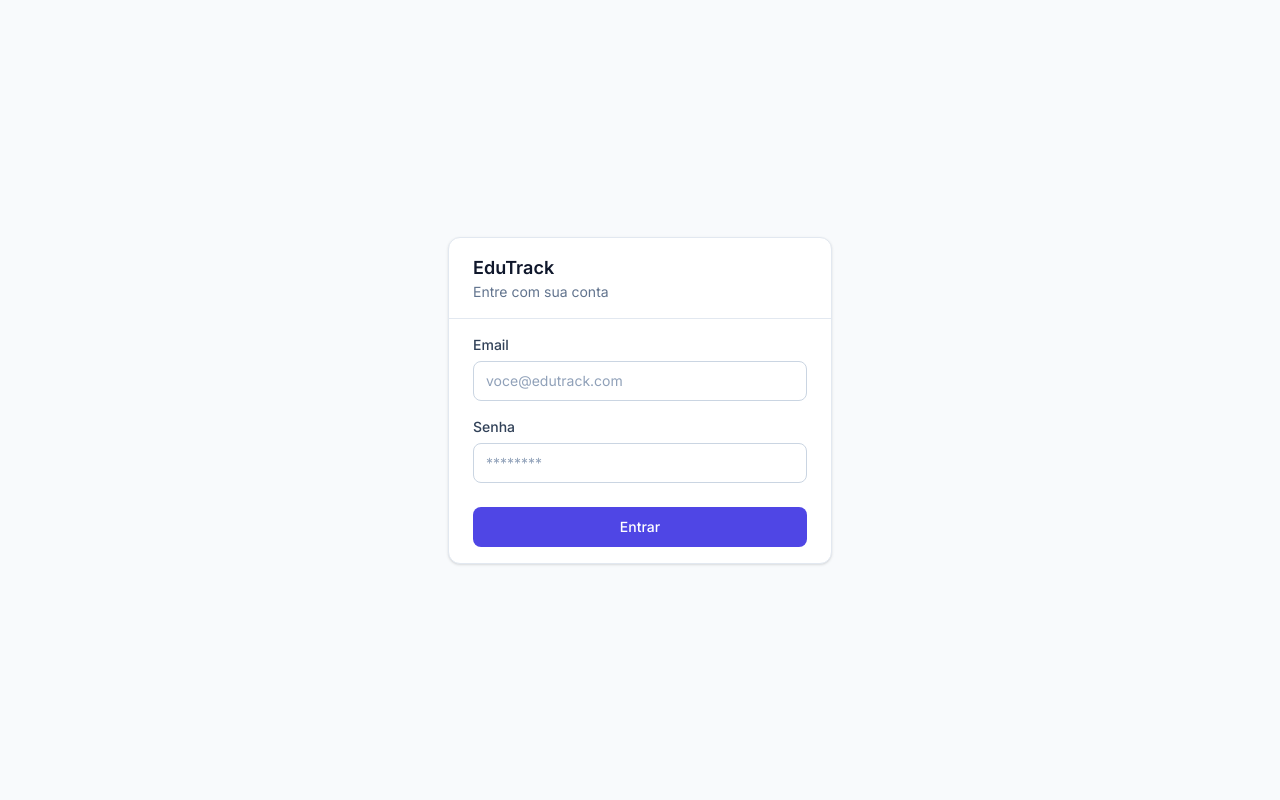
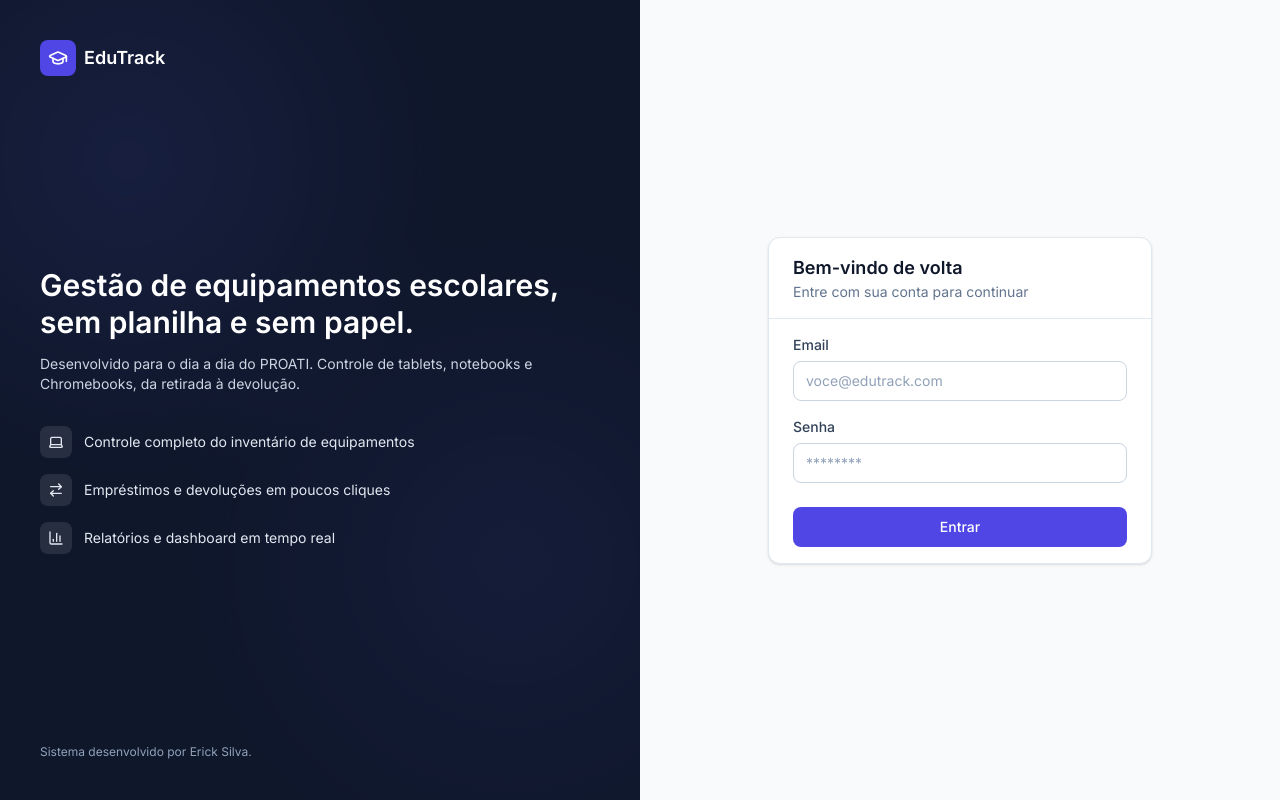
Before and after one commit to ErickLarssen/edutrack, a React (Vite) app in the folder frontend/: page /login in a window 1280 px wide. Built offline with nearby package versions, Linux system fonts and the light colour scheme; no server answers.

Commit message:
feat: Implementa melhora visual na página de Login.

```diff
--- a/frontend/src/pages/LoginPage.jsx
+++ b/frontend/src/pages/LoginPage.jsx
@@ -1,9 +1,16 @@
 import { useState } from 'react'
 import { useNavigate } from 'react-router-dom'
+import { GraduationCap, Laptop, ArrowRightLeft, BarChart3 } from 'lucide-react'
 import { Card, CardHeader, CardContent } from '../components/ui/Card'
 import { Input } from '../components/ui/Input'
 import { Button } from '../components/ui/Button'
 import { useAuth } from '../contexts/AuthContext'
+
+const DESTAQUES = [
+    { icon: Laptop, texto: 'Controle completo do inventário de equipamentos' },
+    { icon: ArrowRightLeft, texto: 'Empréstimos e devoluções em poucos cliques' },
+    { icon: BarChart3, texto: 'Relatórios e dashboard em tempo real' },
+]
 
 export function LoginPage() {
     const { login } = useAuth()
@@ -28,11 +35,61 @@ export function LoginPage() {
     }
 
     return (
-        <div className="flex min-h-screen items-center justify-center bg-slate-50 p-6">
+        <div className="grid min-h-screen lg:grid-cols-2">
+            <div className="relative hidden flex-col justify-between overflow-hidden bg-slate-900 p-10 text-white lg:flex">
+                <div
+                    className="pointer-events-none absolute inset-0 opacity-20"
+                    style={{
+                        backgroundImage:
+                            'radial-gradient(circle at 20% 20%, rgba(99,102,241,0.5), transparent 40%), radial-gradient(circle at 80% 70%, rgba(99,102,241,0.35), transparent 45%)',
+                    }}
+                />
+                <div className="relative flex items-center gap-2">
+                    <div className="flex h-9 w-9 items-center justify-center rounded-lg bg-brand-600">
+                        <GraduationCap className="h-5 w-5 text-white" />
+                    </div>
+                    <span className="text-lg font-semibold">EduTrack</span>
+                </div>
+
+                <div className="relative flex flex-col gap-8">
+                    <div>
+                        <h1 className="text-3xl font-semibold leading-tight">
+                            Gestão de equipamentos escolares, sem planilha e sem papel.
+                        </h1>
+                        <p className="mt-3 text-sm text-slate-300">
+                            Desenvolvido para o dia a dia do PROATI. Controle de tablets, notebooks e Chromebooks,
+                            da retirada à devolução.
+                        </p>
+                    </div>
+
+                    <ul className="flex flex-col gap-4">
+                        {DESTAQUES.map(({ icon: Icon, texto }) => (
+                            <li key={texto} className="flex items-center gap-3 text-sm text-slate-200">
+                                <span className="flex h-8 w-8 shrink-0 items-center justify-center rounded-lg bg-white/10">
+                                    <Icon className="h-4 w-4" />
+                                </span>
+                                {texto}
+                            </li>
+                        ))}
+                    </ul>
+                </div>
+
+                <p className="relative text-xs text-slate-400">
+                    Sistema desenvolvido por <a href="https://ericksilva.dev/">Erick Silva</a>.
+                </p>
+            </div>
+
+            <div className="flex items-center justify-center bg-slate-50 p-6">
                 <Card className="w-full max-w-sm">
                     <CardHeader>
-                    <h1 className="text-lg font-semibold text-slate-900">EduTrack</h1>
-                    <p className="text-sm text-slate-500">Entre com sua conta</p>
+                        <div className="mb-1 flex items-center gap-2 lg:hidden">
+                            <div className="flex h-8 w-8 items-center justify-center rounded-lg bg-brand-600">
+                                <GraduationCap className="h-4 w-4 text-white" />
+                            </div>
+                            <span className="text-base font-semibold text-brand-600">EduTrack</span>
+                        </div>
+                        <h1 className="text-lg font-semibold text-slate-900">Bem-vindo de volta</h1>
+                        <p className="text-sm text-slate-500">Entre com sua conta para continuar</p>
                     </CardHeader>
                     <CardContent>
                         <form onSubmit={handleSubmit} className="flex flex-col gap-4">
@@ -62,5 +119,6 @@ export function LoginPage() {
                     </CardContent>
                 </Card>
             </div>
+        </div>
     )
 }
```
Also changed, not shown: 2 other files (tests, documents, lock files or other folders). Lines whose indentation alone changed are shown as unchanged.
